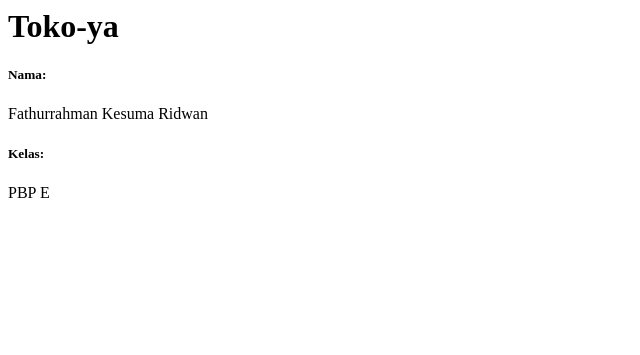
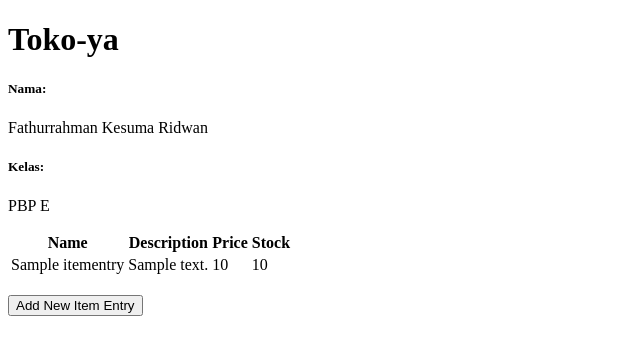
Before and after one commit to turpatur/toko-ya, a Django app: page / in a window 1280 px wide. Shown: the top 355 px of the page, without its empty margins (0-640 px from the left). Run offline with Django 5.2, Linux system fonts and the light colour scheme; tables that the repository leaves empty hold one stand-in row (values such as "Sample post").

Commit message:
finishing pr 3

```diff
--- a/main/models.py
+++ b/main/models.py
@@ -1,8 +1,9 @@
 from django.db import models
-
+import uuid
 # Create your models here.
 
 class ItemEntry(models.Model):
+    id = models.UUIDField(primary_key=True, default=uuid.uuid4, editable=False)
     name = models.CharField(max_length=255)
     description = models.TextField()
     price = models.IntegerField()
--- a/main/templates/main.html
+++ b/main/templates/main.html
@@ -1,5 +1,38 @@
+{% extends 'base.html' %}
+{% block content %}
 <h1>{{ title }} </h1>
 <h5>Nama: </h5>
 <p>{{ name }}<p>
 <h5>Kelas: </h5>
 <p>{{ class }}<p>
+
+{% if not item_entries %}
+<p>Belum ada data item pada Toko-ya.</p>
+{% else %}
+<table>
+  <tr>
+    <th>Name</th>
+    <th>Description</th>
+    <th>Price</th>
+    <th>Stock</th>
+  </tr>
+
+  {% comment %} Berikut cara memperlihatkan data item di bawah baris ini
+  {% endcomment %}
+  {% for item_entry in item_entries %}
+  <tr>
+    <td>{{item_entry.name}}</td>
+    <td>{{item_entry.description}}</td>
+    <td>{{item_entry.price}}</td>
+    <td>{{item_entry.stock}}</td>
+  </tr>
+  {% endfor %}
+</table>
+{% endif %}
+
+<br />
+
+<a href="{% url 'main:create_item_entry' %}">
+  <button>Add New Item Entry</button>
+</a>
+{% endblock content %}
--- a/main/urls.py
+++ b/main/urls.py
@@ -1,8 +1,12 @@
 from django.urls import path
-from main.views import show_main
-
+from main.views import show_main, create_item_entry, show_xml, show_json,show_xml_by_id, show_json_by_id
 app_name = 'main'
 
 urlpatterns = [
     path('', show_main, name='show_main'),
+    path('create-item-entry', create_item_entry, name='create_item_entry'),
+    path('xml/', show_xml, name='show_xml'),
+    path('json/', show_json, name='show_json'),
+    path('xml/<str:id>/', show_xml_by_id, name='show_xml_by_id'),
+    path('json/<str:id>/', show_json_by_id, name='show_json_by_id')
 ]
--- a/main/views.py
+++ b/main/views.py
@@ -1,11 +1,43 @@
-from django.shortcuts import render
+from django.shortcuts import render,redirect
+from main.forms import ItemEntryForm
+from main.models import ItemEntry
+from django.http import HttpResponse
+from django.core import serializers
 
 # Create your views here.
 def show_main(request):
+    item_entries = ItemEntry.objects.all()
     context = {
         'title': 'Toko-ya',
         'name': 'Fathurrahman Kesuma Ridwan',
-        'class': 'PBP E'
+        'class': 'PBP E',
+        'item_entries' : item_entries
     }
 
     return render(request, "main.html", context)
+
+def create_item_entry(request):
+    form = ItemEntryForm(request.POST or None)
+
+    if form.is_valid() and request.method == "POST":
+        form.save()
+        return redirect('main:show_main')
+
+    context = {'form': form}
+    return render(request, "create_item_entry.html", context)
+
+def show_xml(request):
+    data = ItemEntry.objects.all()
+    return HttpResponse(serializers.serialize("xml", data), content_type="application/xml")
+
+def show_json(request):
+    data = ItemEntry.objects.all()
+    return HttpResponse(serializers.serialize("json", data), content_type="application/json")
+
+def show_xml_by_id(request, id):
+    data = ItemEntry.objects.filter(pk=id)
+    return HttpResponse(serializers.serialize("xml", data), content_type="application/xml")
+
+def show_json_by_id(request, id):
+    data = ItemEntry.objects.filter(pk=id)
+    return HttpResponse(serializers.serialize("json", data), content_type="application/json")
--- /dev/null
+++ b/templates/base.html
@@ -0,0 +1,13 @@
+{% load static %}
+<!DOCTYPE html>
+<html lang="en">
+  <head>
+    <meta charset="UTF-8" />
+    <meta name="viewport" content="width=device-width, initial-scale=1.0" />
+    {% block meta %} {% endblock meta %}
+  </head>
+
+  <body>
+    {% block content %} {% endblock content %}
+  </body>
+</html>
--- a/toko_ya/settings.py
+++ b/toko_ya/settings.py
@@ -55,7 +55,7 @@ ROOT_URLCONF = 'toko_ya.urls'
 TEMPLATES = [
     {
         'BACKEND': 'django.template.backends.django.DjangoTemplates',
-        'DIRS': [],
+        'DIRS': [BASE_DIR / 'templates'],
         'APP_DIRS': True,
         'OPTIONS': {
             'context_processors': [
@@ -122,3 +122,4 @@ STATIC_URL = 'static/'
 # https://docs.djangoproject.com/en/5.1/ref/settings/#default-auto-field
 
 DEFAULT_AUTO_FIELD = 'django.db.models.BigAutoField'
+CSRF_TRUSTED_ORIGINS = ["http://localhost","http://127.0.0.1","http://fathurrahman-kesuma-tokoya2.pbp.cs.ui.ac.id", "https://fathurrahman-kesuma-tokoya2.pbp.cs.ui.ac.id"]
```
Also changed, not shown: main/forms.py (added, +7 -0 lines), main/templates/create_item_entry.html (added, +18 -0 lines), .github/workflows/deploy.yml (added), main/migrations/0002_alter_itementry_id.py (added).
